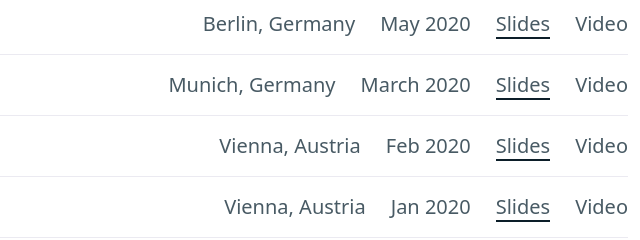
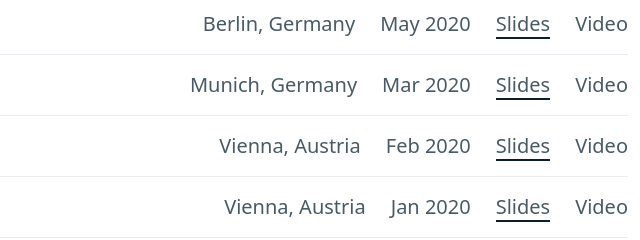
Before and after one commit to bolonio/bolonio.github.io, a Gatsby site: page /talks in a window 1280 px wide. Shown: the part 308-548 px from the top of the page, 582-1222 px from the left. Built offline with nearby package versions, Linux system fonts and the light colour scheme; Gatsby itself is replaced by a stand-in of ours; some packages are replaced by stand-ins of ours.

Commit message:
fix talk

```diff
--- a/content/talks/talks.js
+++ b/content/talks/talks.js
@@ -14,7 +14,7 @@ export const talks = [
       {
         title: "Testing Web Accessibility",
         conference: "FrontConf",
-        date: "March 2020",
+        date: "Mar 2020",
         location: "Munich, Germany",
         link: "https://frontconf.com/",
         video: "",
```
